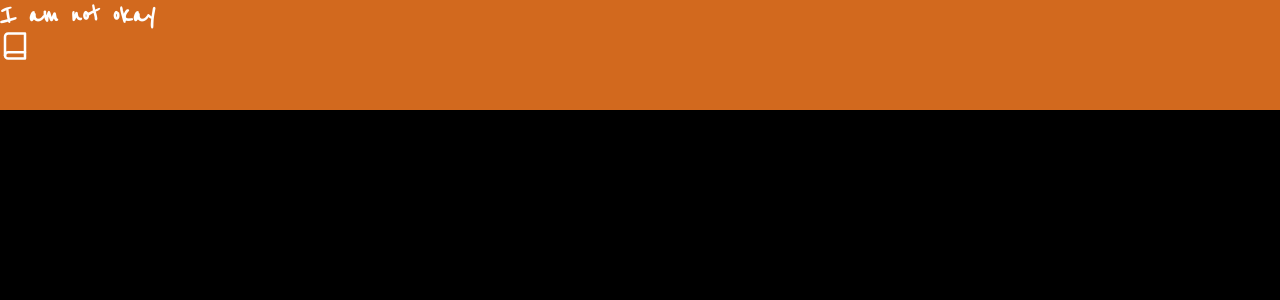
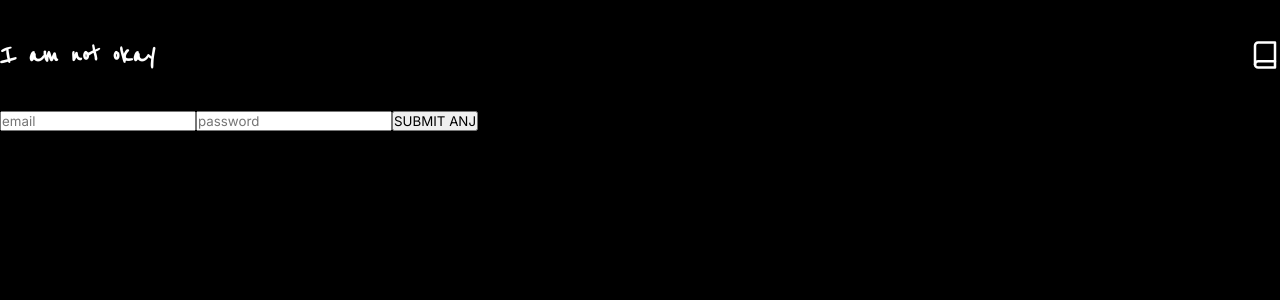
Before and after one commit to Nesto17/iamnotokay, a React (Create React App) app: page / in a window 1280 px wide. Shown: the top 300 px of the page. Built offline with nearby package versions, Linux system fonts and the light colour scheme; no server answers.

Commit message:
Implement authorization

```diff
--- a/src/App.js
+++ b/src/App.js
@@ -1,25 +1,30 @@
-import React, { useContext } from 'react';
+import React from 'react';
 import { BrowserRouter as Router, Route, Link, Switch } from 'react-router-dom';
 
 import './App.scss';
 import * as ROUTE from './constants/routes';
-import FirebaseContext from './utils/firebaseContext';
+import useAuthListener from './hooks/useAuthListener';
+import UserContext from './utils/userContext';
 
 import Homepage from './pages/Homepage/Homepage';
+import Profile from './pages/Profile/Profile';
 import Navbar from './components/Navbar/Navbar';
 
 function App() {
-  const firebase = useContext(FirebaseContext);
+  const { user } = useAuthListener();
 
   return (
+    <UserContext.Provider value={ user }>
       <Router>
         <div className='wrapper'>
           <Navbar />
           <Switch>
-          <Route to={ROUTE.HOMEPAGE} exact component={Homepage} />
+            <Route path={ROUTE.HOMEPAGE} exact component={Homepage} />
+            <Route path={ROUTE.PROFILE} exact component={Profile} />
           </Switch>
         </div>
       </Router>
+    </UserContext.Provider>
   );
 }
 
--- a/src/App.scss
+++ b/src/App.scss
@@ -0,0 +1,6 @@
+.wrapper {
+    display: flex;
+    flex-direction: column;
+    width: 100vw;
+    height: 100vh;
+}
--- a/src/Pages/Homepage/Homepage.js
+++ b/src/Pages/Homepage/Homepage.js
@@ -1,9 +1,56 @@
-import React from 'react';
+import React, { useState, useContext, useEffect } from 'react';
+import { useHistory } from 'react-router-dom';
 
 import './Homepage.scss';
+import FirebaseContext from '../../utils/firebaseContext';
+import * as ROUTE from '../../constants/routes';
 
 function Homepage() {
-  return <div>hello</div>;
+  const firebase = useContext(FirebaseContext);
+  const history = useHistory();
+  const [email, setEmail] = useState('');
+  const [password, setPassword] = useState('');
+
+  useEffect(() => {
+    const user = localStorage.getItem('authUser');
+    console.log('user', user);
+  }, []);
+
+  const handleLogin = async (event) => {
+    event.preventDefault();
+    console.log(firebase);
+
+    try {
+      await firebase.auth().signInWithEmailAndPassword(email, password);
+      // localStorage.setItem('authUser', 'hello');
+
+      history.push(ROUTE.PROFILE);
+    } catch (error) {
+      var errorCode = error.code;
+      var errorMessage = error.message;
+      console.log('errorMessage', errorMessage);
+      // setEmail('');
+      // setPassword('');
+    }
+  };
+
+  return (
+    <form onSubmit={handleLogin} className='homepage__wrapper'>
+      <input
+        type='text'
+        value={email}
+        onChange={({ target }) => setEmail(target.value)}
+        placeholder='email'
+      />
+      <input
+        type='text'
+        value={password}
+        onChange={({ target }) => setPassword(target.value)}
+        placeholder='password'
+      />
+      <button type='submit'>SUBMIT ANJ</button>
+    </form>
+  );
 }
 
 export default Homepage;
--- a/src/components/Navbar/Navbar.scss
+++ b/src/components/Navbar/Navbar.scss
@@ -2,7 +2,8 @@
     width: 100vw;
     height: 110px;
 
-    &:hover {
-        background: chocolate;
-    }
+    display: flex;
+    flex-direction: row;
+    align-items: center;
+    justify-content: space-between;
 }
--- a/src/components/Text/Text.js
+++ b/src/components/Text/Text.js
@@ -56,7 +56,7 @@ Text.defaultProps = {
   textAlign: 'left',
 };
 
-Text.PropTypes = {
+Text.propTypes = {
   textSize: PropTypes.string,
   textColor: PropTypes.string,
   textType: PropTypes.string,
--- /dev/null
+++ b/src/hooks/useAuthListener.js
@@ -0,0 +1,28 @@
+import { useState, useEffect, useContext } from 'react';
+import FirebaseContext from '../utils/firebaseContext';
+
+export default function useAuthListener() {
+  const [user, setUser] = useState(
+    JSON.parse(localStorage.getItem('authUser'))
+  );
+  const firebase = useContext(FirebaseContext);
+
+  useEffect(() => {
+    const listener = firebase.auth().onAuthStateChanged((authUser) => {
+      if (authUser) {
+        // we have a user...therefore we can store the user in localstorage
+        console.log('listener');
+        localStorage.setItem('authUser', JSON.stringify(authUser));
+        setUser(authUser);
+      } else {
+        // we don't have an authUser, therefore clear the localstorage
+        localStorage.removeItem('authUser');
+        setUser(null);
+      }
+    });
+
+    return () => listener();
+  }, [firebase]);
+
+  return { user };
+}
--- /dev/null
+++ b/src/pages/Profile/Profile.js
@@ -0,0 +1,45 @@
+import React, { useEffect, useContext } from 'react';
+import { useHistory } from 'react-router-dom';
+
+import './Profile.scss';
+import { Text } from '../../components';
+import * as ROUTE from '../../constants/routes';
+import FirebaseContext from '../../utils/firebaseContext';
+import UserContext from '../../utils/userContext';
+
+function Profile() {
+  const firebase = useContext(FirebaseContext);
+  const user = useContext(UserContext);
+  const history = useHistory();
+
+  const handleClick = () => {
+    firebase
+      .auth()
+      .signOut()
+      .then(() => {
+        history.push(ROUTE.HOMEPAGE);
+      })
+      .catch((error) => {
+        console.log(error.message);
+      });
+  };
+
+  useEffect(() => {
+    const joseph = localStorage.getItem('authUser');
+    console.log('user', joseph);
+
+    console.log('UserContext', user);
+  }, []);
+
+  return (
+    <div className='profile__wrapper'>
+      <button onClick={handleClick}>
+        <Text textSize='md' textColor='#000'>
+          LOG OUT
+        </Text>
+      </button>
+    </div>
+  );
+}
+
+export default Profile;
--- a/src/utils/firebase.js
+++ b/src/utils/firebase.js
@@ -2,13 +2,22 @@ import Firebase from 'firebase/app';
 import 'firebase/firestore';
 import 'firebase/auth';
 
+// const firebaseConfig = {
+//   apiKey: process.env.REACT_APP_FIREBASE_API_KEY,
+//   authDomain: process.env.REACT_APP_FIREBASE_AUTH_DOMAIN,
+//   projectId: process.env.REACT_APP_FIREBASE_PROJECT_ID,
+//   storageBucket: process.env.REACT_APP_FIREBASE_STORAGE_BUCKET,
+//   messagingSenderId: process.env.REACT_APP_FIREBASE_MESSAGING_SENDER_ID,
+//   appId: process.env.REACT_APP_FIREBASE_APP_ID,
+// };
+
 const firebaseConfig = {
-  apiKey: process.env.REACT_APP_FIREBASE_API_KEY,
-  authDomain: process.env.REACT_APP_FIREBASE_AUTH_DOMAIN,
-  projectId: process.env.REACT_APP_FIREBASE_PROJECT_ID,
-  storageBucket: process.env.REACT_APP_FIREBASE_STORAGE_BUCKET,
-  messagingSenderId: process.env.REACT_APP_FIREBASE_MESSAGING_SENDER_ID,
-  appId: process.env.REACT_APP_FIREBASE_APP_ID,
+  apiKey: 'AIzaSyDM4I8SP50frLAHjYH2JXDOaW79IGnHl6Q',
+  authDomain: 'iamnotokay-af27e.firebaseapp.com',
+  projectId: 'iamnotokay-af27e',
+  storageBucket: 'iamnotokay-af27e.appspot.com',
+  messagingSenderId: '27146076270',
+  appId: '1:27146076270:web:6e65d3bdc3dbf3e911e67f',
 };
 
 const firebase = Firebase.initializeApp(firebaseConfig);
--- /dev/null
+++ b/src/utils/userContext.js
@@ -0,0 +1,5 @@
+import { createContext } from 'react';
+
+const UserContext = createContext(null);
+
+export default UserContext;
```
Also changed, not shown: src/pages/Profile/Profile.scss (added), 1 other file (tests, documents, lock files or other folders). Lines whose indentation alone changed are shown as unchanged.
